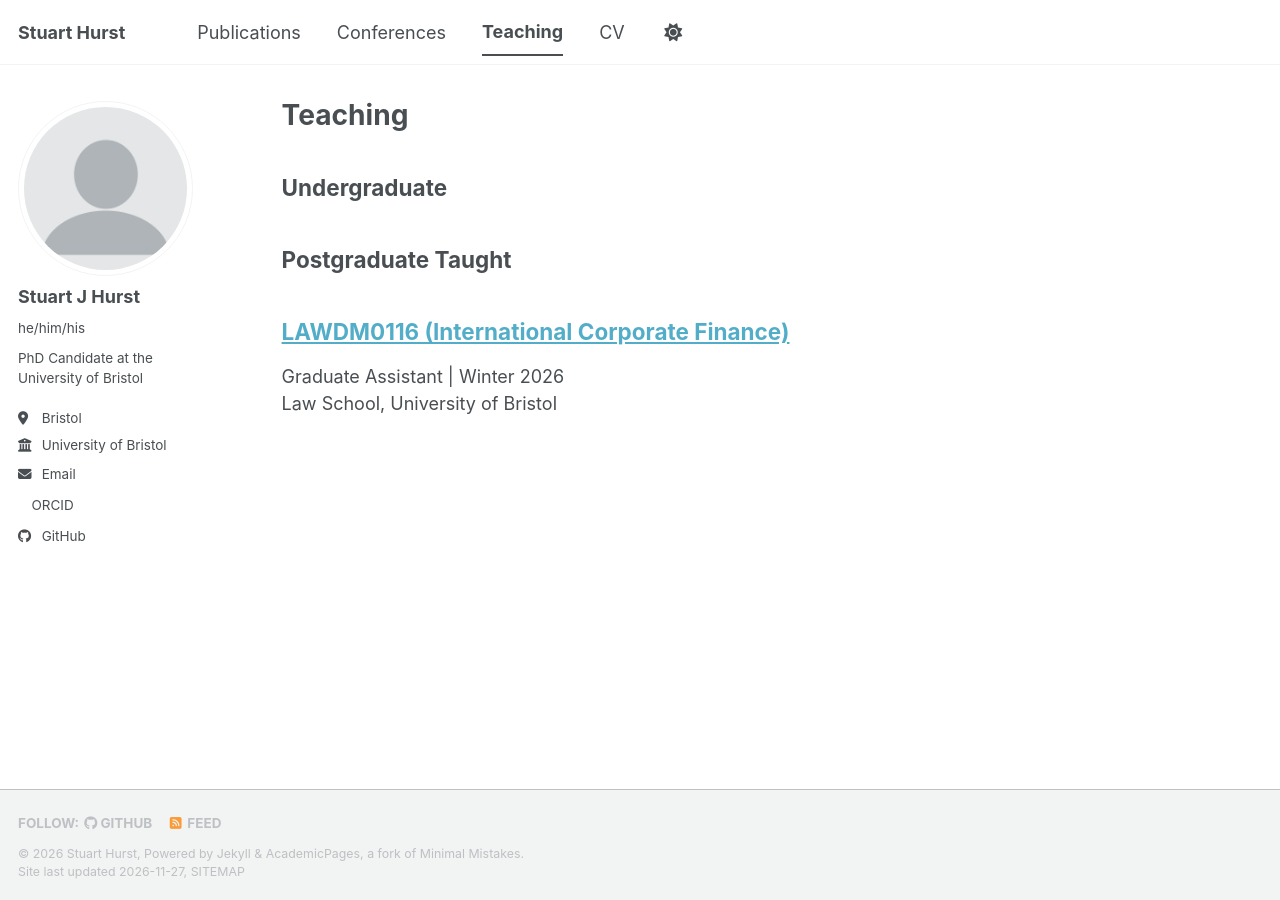
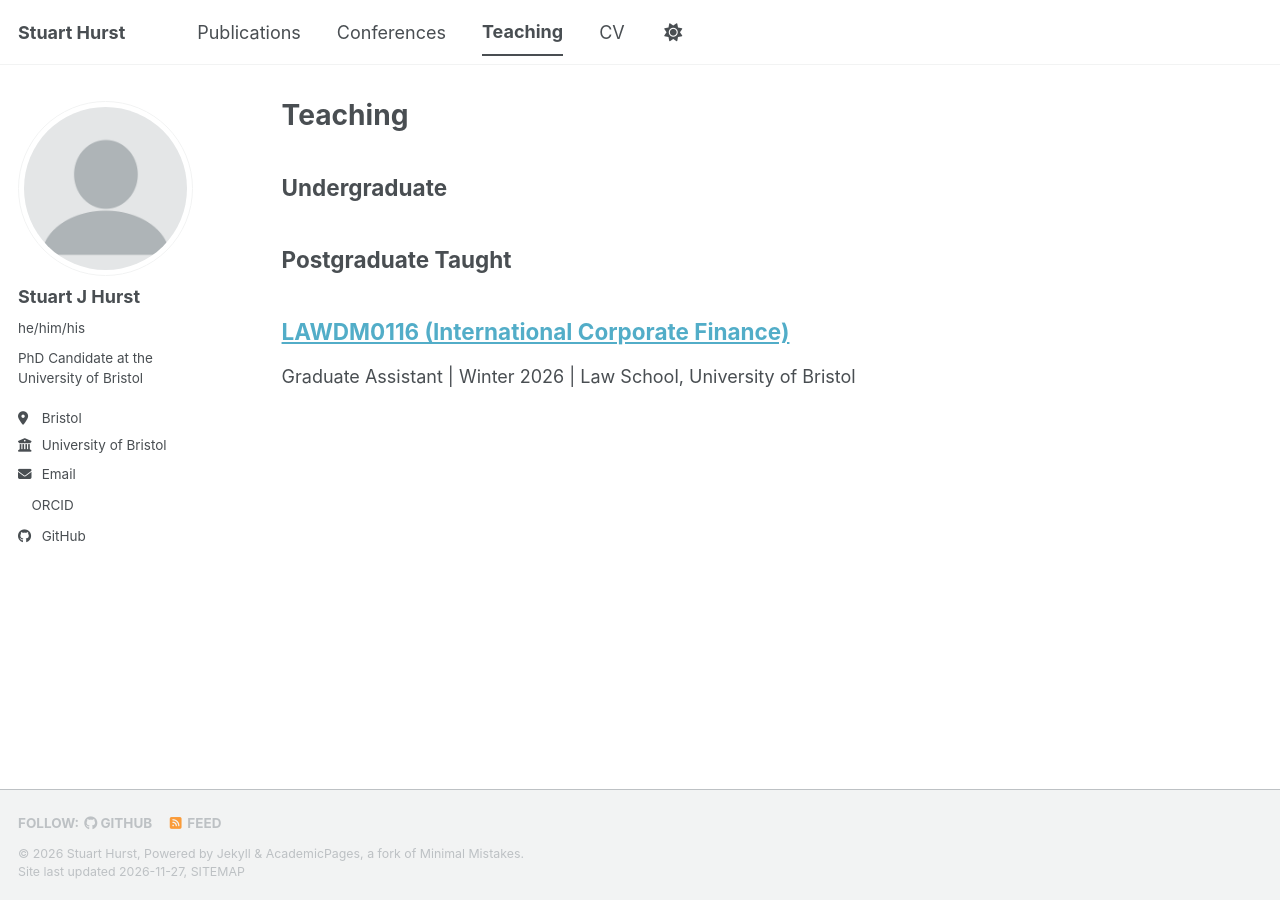
Before and after one commit to stuartjhurst/stuartjhurst.github.io, a Jekyll site: the page built from _pages/teaching.html, in a window 1280 px wide. Built offline with Jekyll 4.4.1, drawn with Linux system fonts in a browser that asks for light colours; a script bundle is joined from its source files by our own code; a style sheet for code colours, icons or effects is not loaded.

Commit message:
Update archive-single.html

```diff
--- a/_includes/archive-single.html
+++ b/_includes/archive-single.html
@@ -39,10 +39,12 @@
     {% endif %}
 
         {% if post.collection == 'teaching' %}
-          <p>
-            {{ post.role }}{% if post.role and post.term %} | {% endif %}{{ post.term }}
-            {% if post.venue %}<br>{{ post.venue }}{% endif %}
-          </p>
+          {% capture teaching_parts %}{% endcapture %}
+          {% if post.role %}{% capture teaching_parts %}{{ teaching_parts }}{{ post.role }}:::{% endcapture %}{% endif %}
+          {% if post.term %}{% capture teaching_parts %}{{ teaching_parts }}{{ post.term }}:::{% endcapture %}{% endif %}
+          {% if post.venue %}{% capture teaching_parts %}{{ teaching_parts }}{{ post.venue }}:::{% endcapture %}{% endif %}
+          {% assign teaching_items = teaching_parts | split: ":::" | where_exp: "item", "item != ''" %}
+          <p>{{ teaching_items | join: " | " }}</p>
         {% elsif post.collection == 'publications' %}
           <p>Published in <i>{{ post.venue }}</i>, {{ post.date | default: "1900-01-01" | date: "%Y" }} </p>
         {% elsif post.date %}
```
